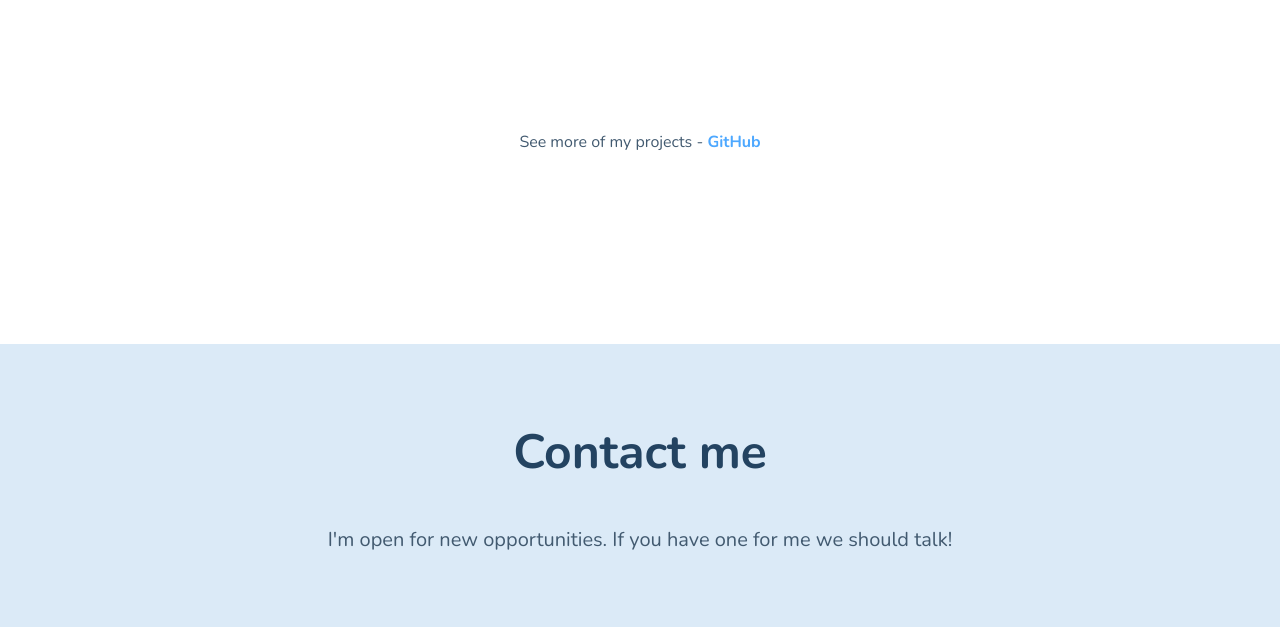
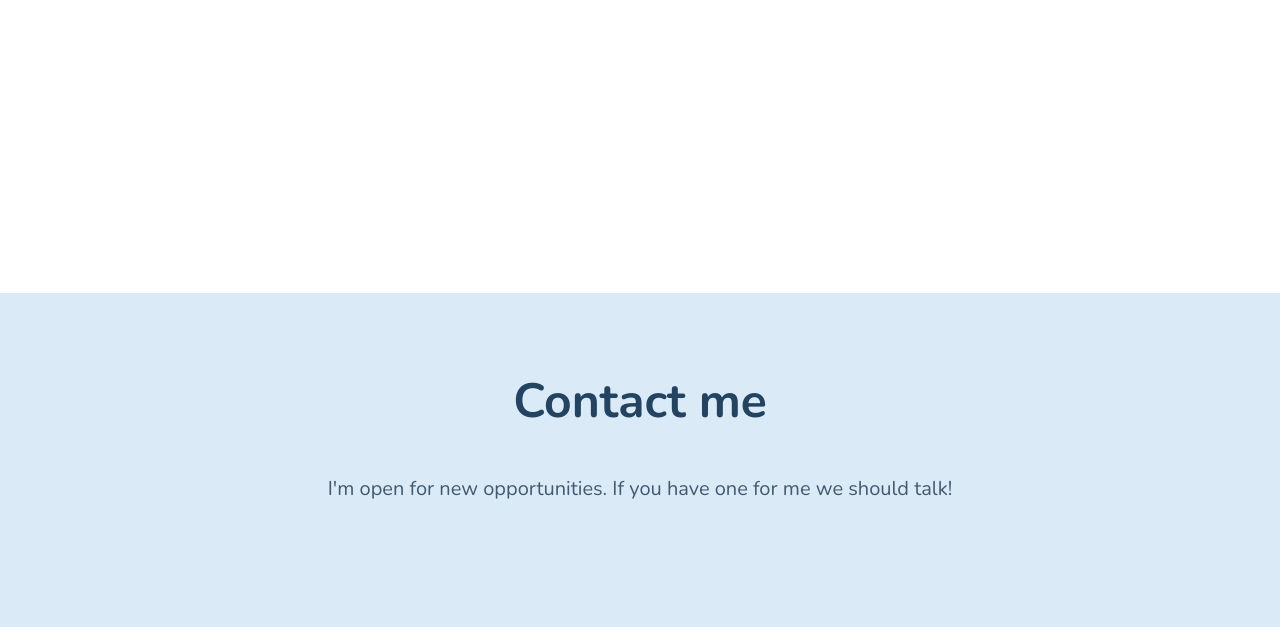
Before and after one commit to amadeuszmajcher/homepage2, a website built with webpack: page src/pages/index.html in a window 1280 px wide. Shown: the part 2000-2627 px from the top of the page. Built offline with nearby package versions, Linux system fonts and the light colour scheme; no server answers; a web font is replaced by a local one.

Commit message:
feat: change of structure html

```diff
--- a/src/pages/index.html
+++ b/src/pages/index.html
@@ -99,10 +99,6 @@
           some projects. Here's the list of the things I've done so far.
         </p>
         <div class="projects-gird projects-gird--js"></div>
-        <p class="projects__footer">
-          See more of my projects -
-          <a class="hero__link" href="https://github.com/amadeuszmajcher">GitHub</a>
-        </p>
       </section>
       <section class="contact" id="contact">
         <h2 class="contact__header">Contact me</h2>
```
